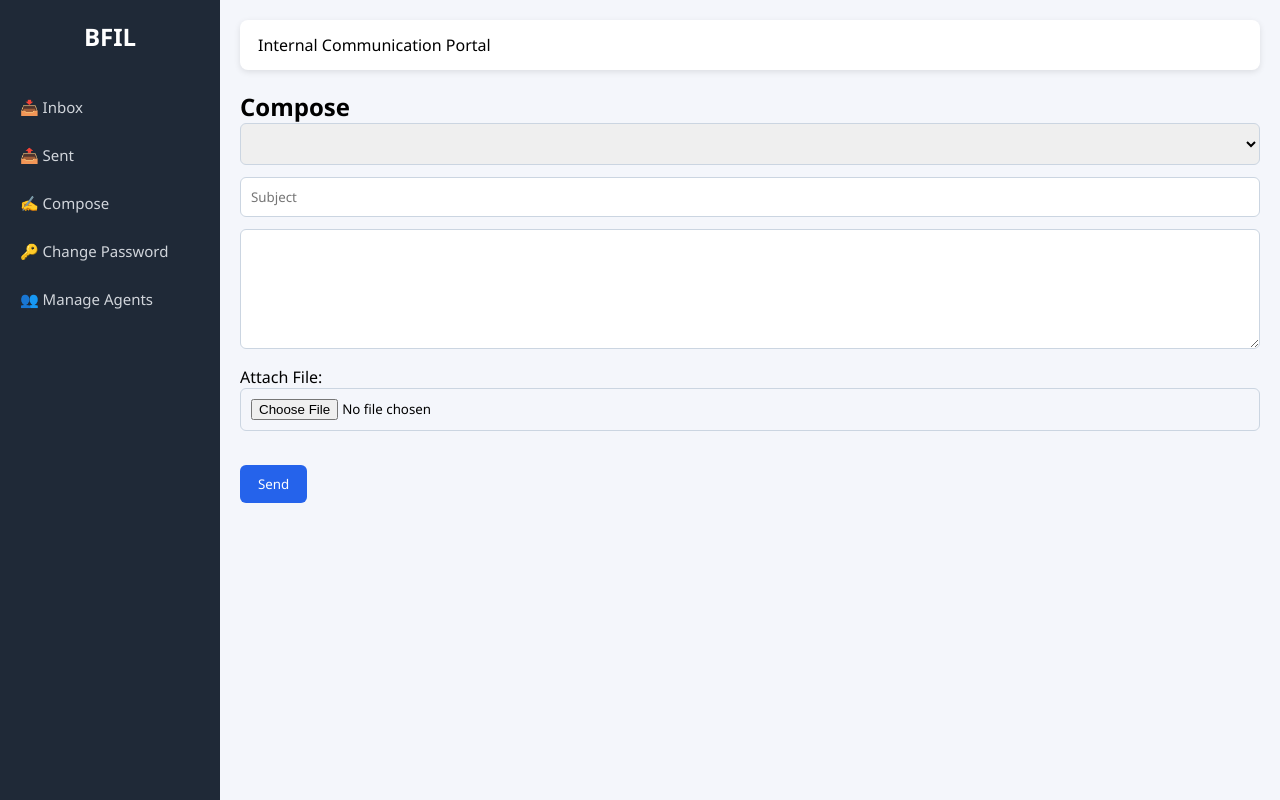
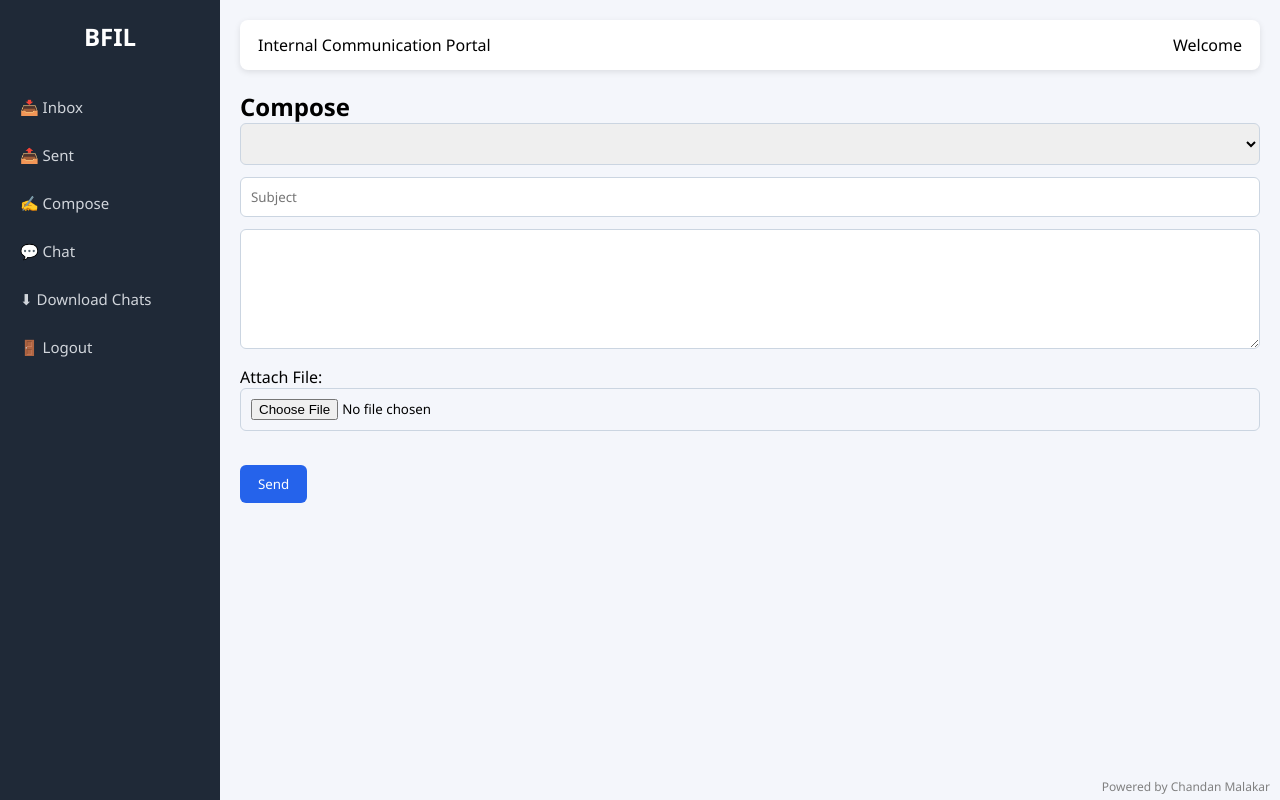
Before and after one commit to Viratmalakar/internal-chat-portal, a Flask app: page /compose in a window 1280 px wide. Run offline with Flask 3, Linux system fonts and the light colour scheme; lists and menus that the app fills with data are empty.

Commit message:
Update base.html

```diff
--- a/templates/base.html
+++ b/templates/base.html
@@ -8,32 +8,42 @@
 
 <body>
 
+<!-- MOBILE MENU BUTTON -->
 <div class="menu-btn" onclick="toggleMenu()">☰</div>
 
+<!-- SIDEBAR -->
 <div class="sidebar" id="sidebar">
 <h2>BFIL</h2>
 
 <a href="/dashboard">📥 Inbox</a>
 <a href="/sent">📤 Sent</a>
 <a href="/compose">✍ Compose</a>
-<a href="/change_password">🔑 Change Password</a>
-<a href="/manage_agents">👥 Manage Agents</a>
+<a href="/chat">💬 Chat</a>
+<a href="/download_chats">⬇ Download Chats</a>
+<a href="/logout">🚪 Logout</a>
 
 </div>
 
+<!-- MAIN CONTENT -->
 <div class="main">
+
 <div class="topbar">
 <span>Internal Communication Portal</span>
+<span>Welcome {{session['user']}}</span>
+</div>
 
-<span class="notify">
-{% if unread and unread>0 %}
-🔔 {{unread}} New
-{% endif %}
-</span>
+{% block content %}{% endblock %}
 
 </div>
 
-{% block content %}{% endblock %}
+<!-- FOOTER -->
+<div style="
+position:fixed;
+bottom:5px;
+right:10px;
+font-size:12px;
+color:gray;">
+Powered by Chandan Malakar
 </div>
 
 <script>
```
